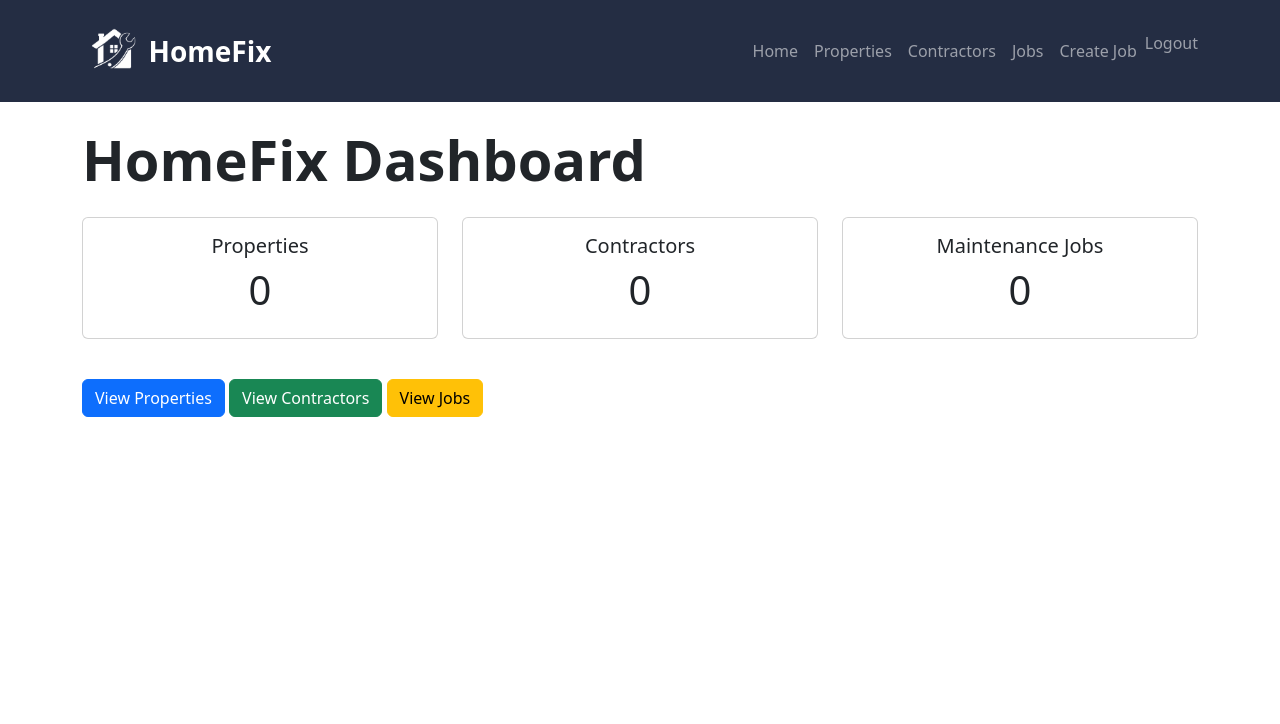
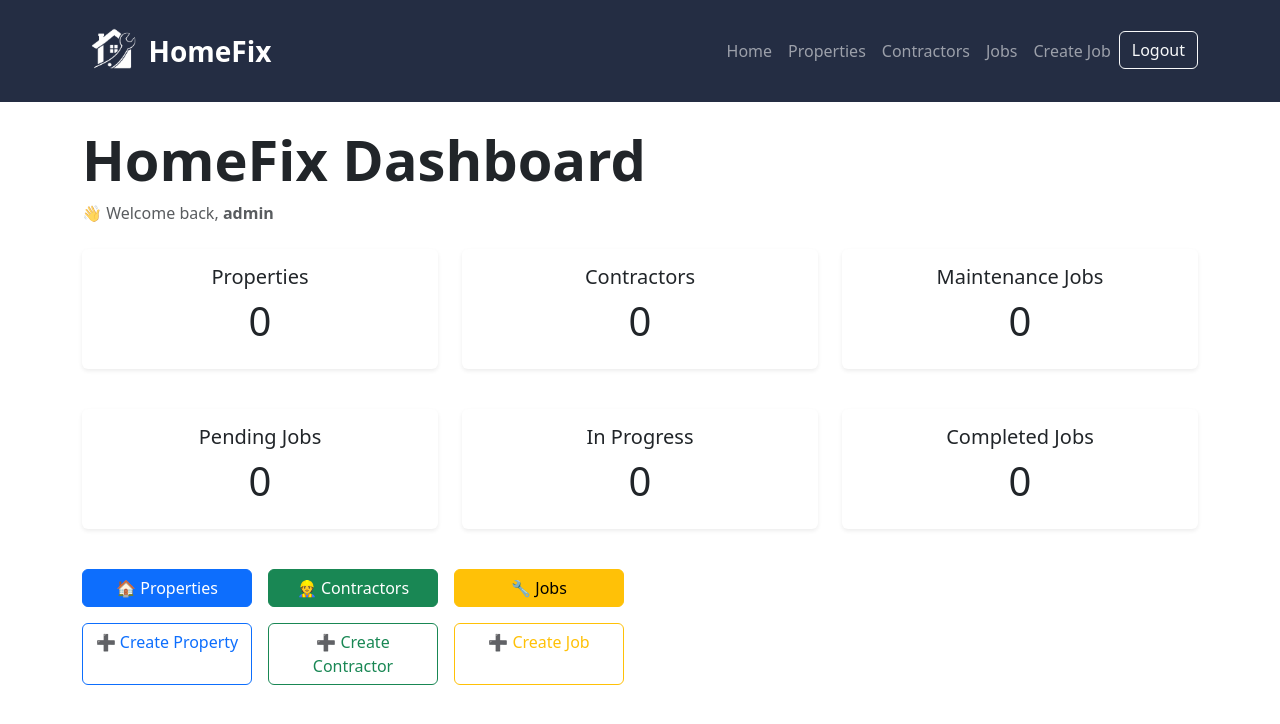
Before and after one commit to Y40Y50/homefix, a Django app: page / in a window 1280 px wide. Shown: the top 724 px of the page. Run offline with Django 5.2, Linux system fonts and the light colour scheme; a user stored in the database is signed in; data comes from the database, SQL or seed files in the repository; both versions use the stored data as it was after the commit.

Commit message:
Add user-specific properties, contractors and jobs

```diff
--- a/maintenance/templates/maintenance/base.html
+++ b/maintenance/templates/maintenance/base.html
@@ -44,20 +44,18 @@
                 </a>
                 {% if user.is_authenticated %}
 
-                <form action="/accounts/logout/" method="POST" class="d-inline">
+                <form action="/accounts/logout/" method="post" class="d-inline">
                     {% csrf_token %}
-                    <button type="submit" class="btn btn-link nav-link p-0 border-0">
+                    <button type="submit" class="btn btn-outline-light">
                         Logout
                     </button>
                 </form>
-
                 {% else %}
-
-                <a class="nav-link" href="/accounts/login/">
+                <a class="nav-link text-success fw-bold" href="/accounts/login/">
                     Login
                 </a>
 
-                <a class="nav-link" href="/accounts/register/">
+                <a class="nav-link text-info fw-bold" href="/accounts/register/">
                     Register
                 </a>
 
--- a/maintenance/templates/maintenance/home.html
+++ b/maintenance/templates/maintenance/home.html
@@ -2,14 +2,18 @@
 
 {% block content %}
 
-<h1 class="display-4 fw-bold mb-4">
+<h1 class="display-4 fw-bold mb-2">
     HomeFix Dashboard
 </h1>
+
+<p class="text-muted mb-4">
+    👋 Welcome back, <strong>{{ request.user.username }}</strong>
+</p>
 
 <div class="row">
 
     <div class="col-md-4 mb-3">
-        <div class="card text-center">
+        <div class="card shadow-sm border-0 text-center">
             <div class="card-body">
                 <h5 class="card-title">Properties</h5>
                 <h1>{{ property_count }}</h1>
@@ -18,7 +22,7 @@
     </div>
 
     <div class="col-md-4 mb-3">
-        <div class="card text-center">
+        <div class="card shadow-sm border-0 text-center">
             <div class="card-body">
                 <h5 class="card-title">Contractors</h5>
                 <h1>{{ contractor_count }}</h1>
@@ -27,7 +31,7 @@
     </div>
 
     <div class="col-md-4 mb-3">
-        <div class="card text-center">
+        <div class="card shadow-sm border-0 text-center">
             <div class="card-body">
                 <h5 class="card-title">Maintenance Jobs</h5>
                 <h1>{{ job_count }}</h1>
@@ -36,19 +40,65 @@
     </div>
 
 </div>
+<div class="row mt-4">
 
-<div class="mt-4">
+    <div class="col-md-4 mb-3">
+        <div class="card shadow-sm border-0 text-center">
+            <div class="card-body">
+                <h5 class="card-title">Pending Jobs</h5>
+                <h1>{{ pending_jobs }}</h1>
+            </div>
+        </div>
+    </div>
 
-    <a href="/properties/" class="btn btn-primary">
-        View Properties
+    <div class="col-md-4 mb-3">
+        <div class="card shadow-sm border-0 text-center">
+            <div class="card-body">
+                <h5 class="card-title">In Progress</h5>
+                <h1>{{ in_progress_jobs }}</h1>
+            </div>
+        </div>
+    </div>
+
+    <div class="col-md-4 mb-3">
+        <div class="card shadow-sm border-0 text-center">
+            <div class="card-body">
+                <h5 class="card-title">Completed Jobs</h5>
+                <h1>{{ completed_jobs }}</h1>
+            </div>
+        </div>
+    </div>
+
+</div>
+
+<div class="d-flex gap-3 mt-4">
+
+    <a href="/properties/" class="btn btn-primary" style="width:170px;">
+        🏠 Properties
     </a>
 
-    <a href="/contractors/" class="btn btn-success">
-        View Contractors
+    <a href="/contractors/" class="btn btn-success" style="width:170px;">
+        👷 Contractors
     </a>
 
-    <a href="/jobs/" class="btn btn-warning">
-        View Jobs
+    <a href="/jobs/" class="btn btn-warning" style="width:170px;">
+        🔧 Jobs
+    </a>
+
+</div>
+
+<div class="d-flex gap-3 mt-3">
+
+    <a href="/properties/create/" class="btn btn-outline-primary" style="width:170px;">
+        ➕ Create Property
+    </a>
+
+    <a href="/contractors/create/" class="btn btn-outline-success" style="width:170px;">
+        ➕ Create Contractor
+    </a>
+
+    <a href="/jobs/create/" class="btn btn-outline-warning" style="width:170px;">
+        ➕ Create Job
     </a>
 
 </div>
--- a/maintenance/views.py
+++ b/maintenance/views.py
@@ -1,3 +1,5 @@
+from urllib import request
+
 from django.shortcuts import render, redirect
 from .models import Property, Contractor, MaintenanceJob
 from .forms import PropertyForm, MaintenanceJobForm, ContractorForm
@@ -18,10 +20,28 @@ def home(request):
         user=request.user
     ).count()
 
+    pending_jobs = MaintenanceJob.objects.filter(
+        user=request.user,
+        status='pending'
+    ).count()
+
+    in_progress_jobs = MaintenanceJob.objects.filter(
+        user=request.user,
+        status='in_progress'
+    ).count()
+
+    completed_jobs = MaintenanceJob.objects.filter(
+        user=request.user,
+        status='completed'
+    ).count()
+
     context = {
         'property_count': property_count,
         'contractor_count': contractor_count,
         'job_count': job_count,
+        'pending_jobs': pending_jobs,
+        'in_progress_jobs': in_progress_jobs,
+        'completed_jobs': completed_jobs,
     }
 
     return render(
@@ -152,28 +172,31 @@ def job_list(request):
 def create_job(request):
 
     if request.method == 'POST':
-
         form = MaintenanceJobForm(request.POST)
 
+        # Only show this user's properties
+        form.fields['property'].queryset = Property.objects.filter(
+            user=request.user
+        )
+
         if form.is_valid():
-
             job = form.save(commit=False)
             job.user = request.user
             job.save()
             return redirect('job_list')
 
     else:
-
         form = MaintenanceJobForm()
 
-    context = {
-        'form': form
-    }
+        # Only show this user's properties
+        form.fields['property'].queryset = Property.objects.filter(
+            user=request.user
+        )
 
     return render(
         request,
         'maintenance/create_job.html',
-        context
+        {'form': form}
     )
 
 @login_required
```
Also changed, not shown: db.sqlite3.
